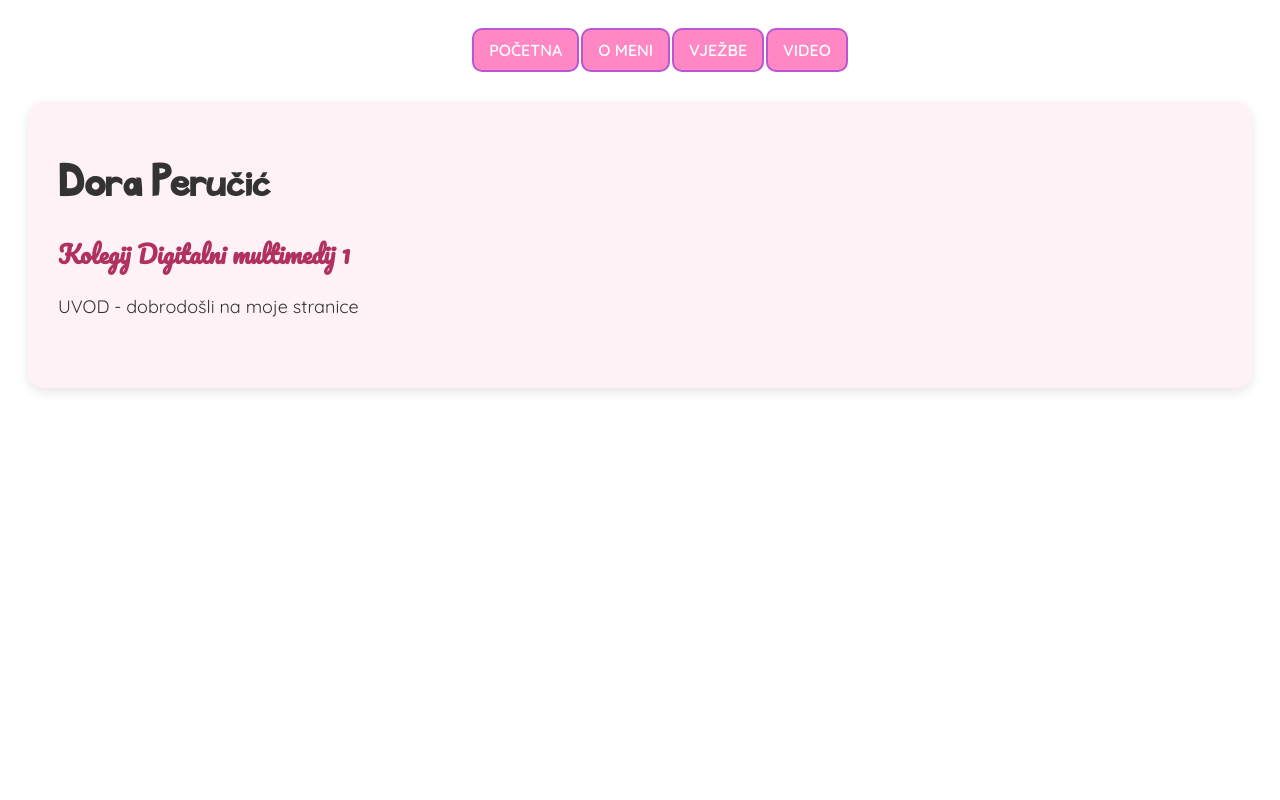
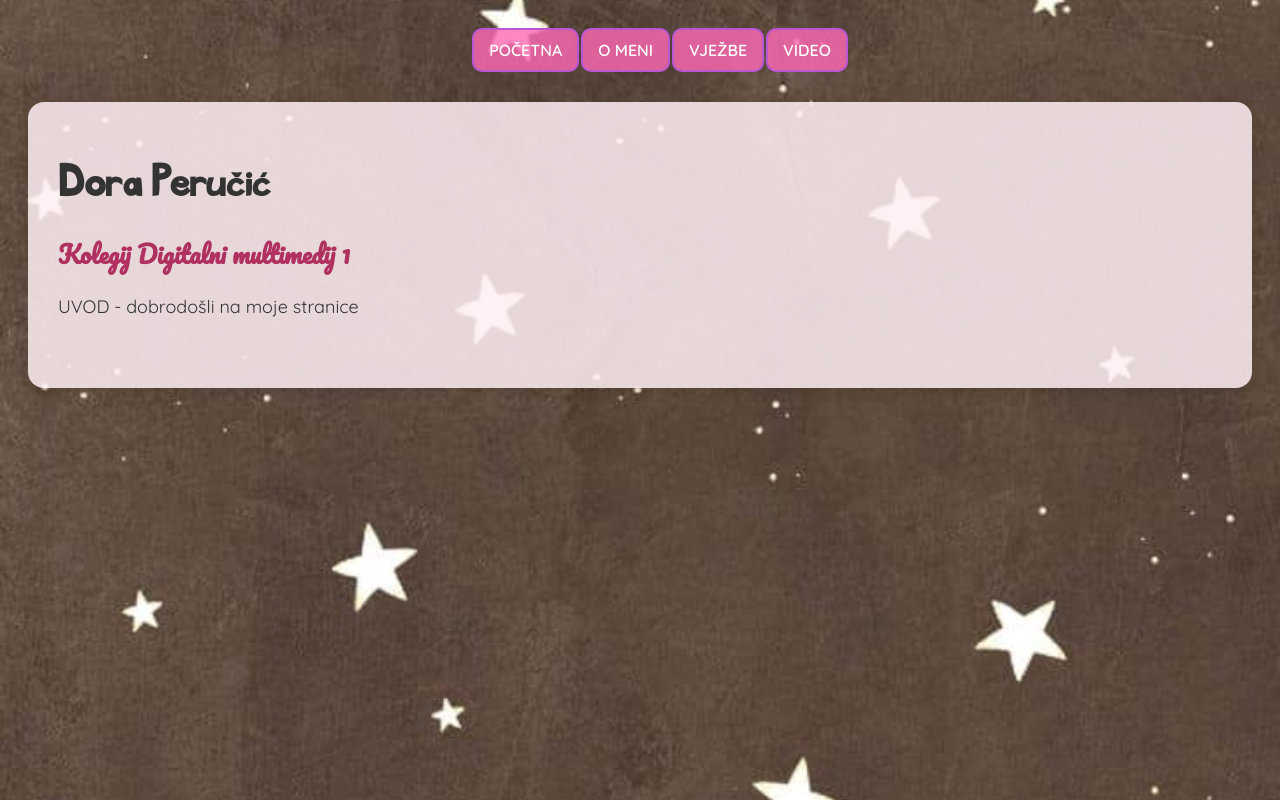
Before and after one commit to doraperucic/Dora-Peru-i-Projektni-zad-2, a plain HTML site: page index.html in a window 1280 px wide. Drawn offline with Linux system fonts and the light colour scheme.

Commit message:
Update stil.css

```diff
--- a/stil.css
+++ b/stil.css
@@ -49,7 +49,7 @@ img {
 
 body {
   font-family: 'Quicksand', sans-serif;
-  background-image: url("Slike/PozadinskaSlika-min.jpg");
+  background-image: url("Slike/PozadinskaSlika-min.jpeg");
   background-size: cover;
   background-position: center;
   background-repeat: no-repeat;
```
